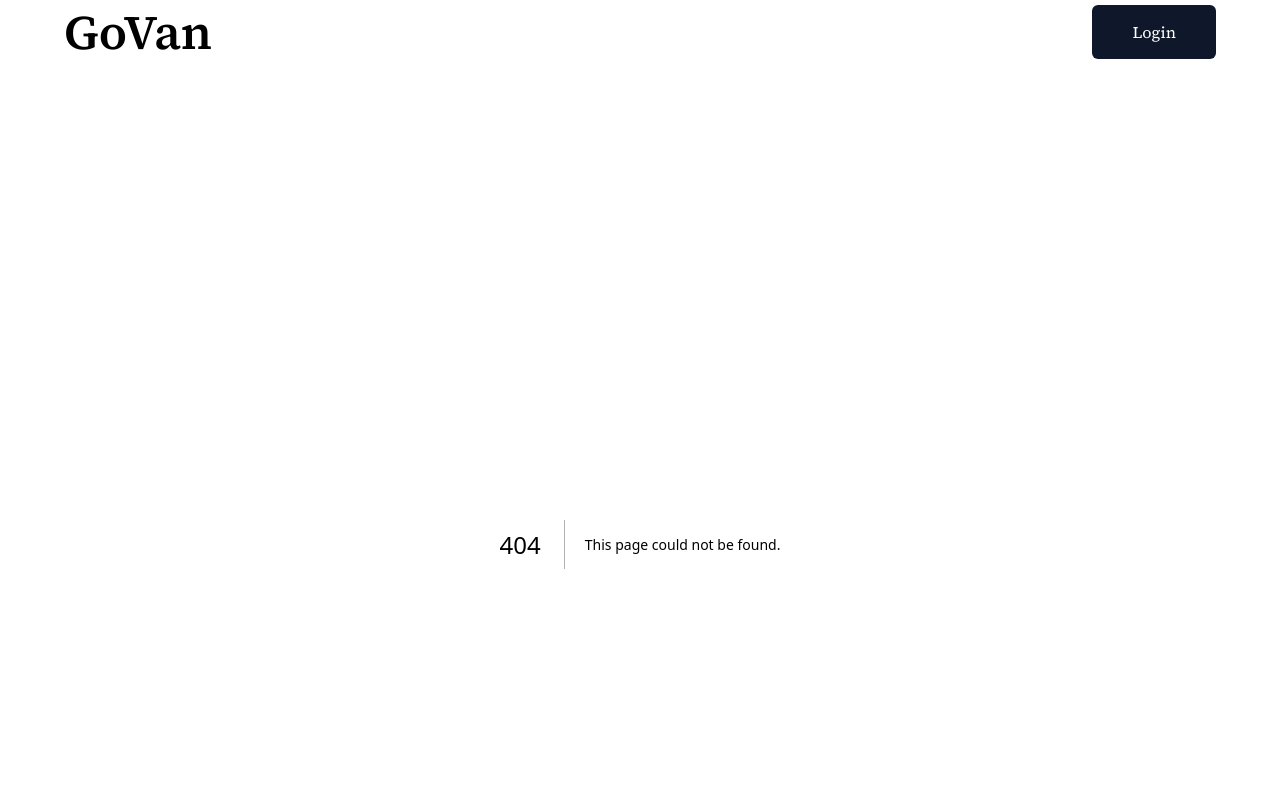
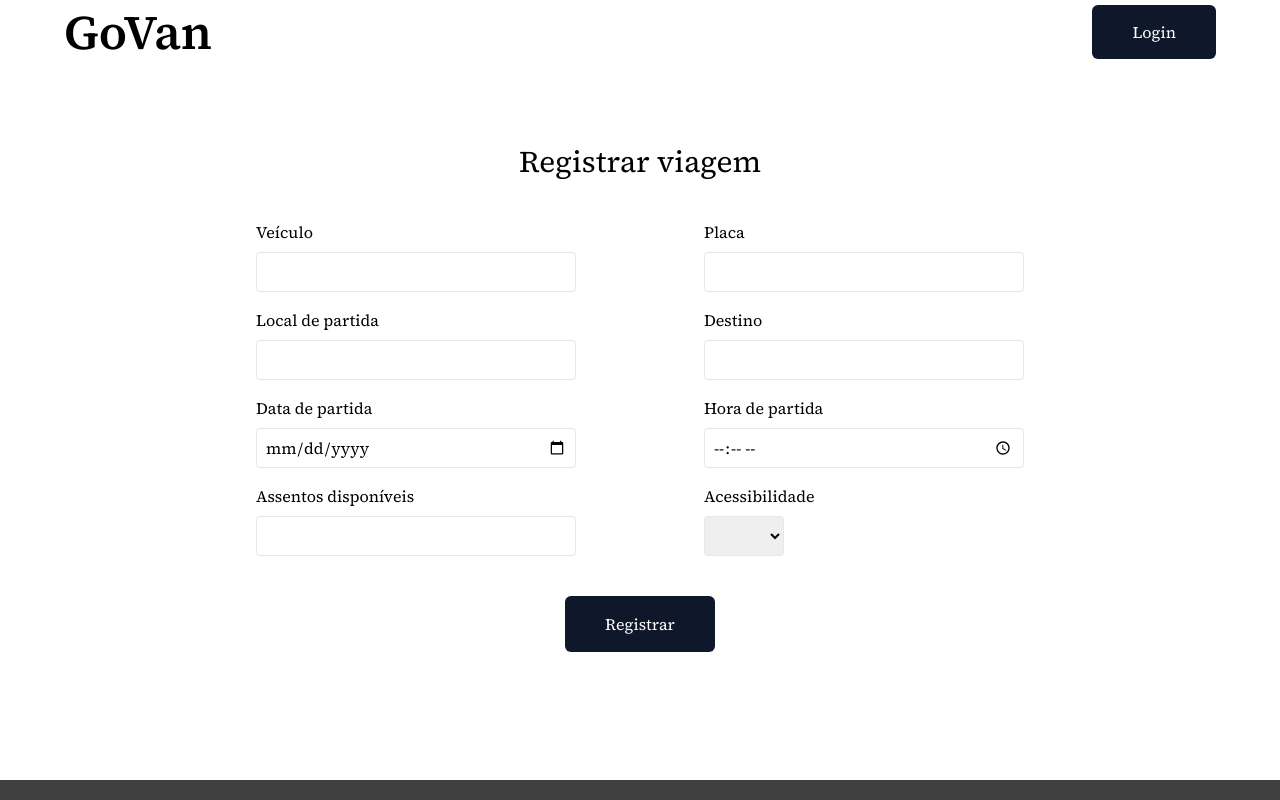
Before and after one commit to DevLucasEduardo/Go-van, a Next.js app: page /page-register-card in a window 1280 px wide. Before the commit this address had no page. Shown: the top 800 px of the page. Built offline with nearby package versions, Linux system fonts and the light colour scheme.

Commit message:
feat: new pages

```diff
--- /dev/null
+++ b/src/app/page-cards/page.tsx
@@ -0,0 +1,72 @@
+"use client";
+
+import CardData from "../interface/CardData";
+import SearchBar from "../components/search-bar";
+import Card from "../components/card";
+import React, { useEffect, useState } from "react";
+import useFetchData from "../hooks/useFetchData";
+
+export default function SignIn() {
+  const [data, loading, error] = useFetchData("/cards/get");
+
+  const vans = data as CardData[];
+
+  useEffect(() => {
+    setFilteredCards(vans);
+  }, [vans]);
+
+  // Filtered cards received by the API or when something is searched
+  const [filteredCards, setFilteredCards] = useState(vans);
+
+  // State for getting info from the search bar component
+  const [searchBarInfo, setSearchBarInfo] = useState("");
+
+  // Message
+  const noVehiclesFound = "Nenhum veículo encontrado!";
+
+  // Function for getting the info from the search bar
+  const receiveSearchBarInfo = (data: string) => {
+    setSearchBarInfo(data.toLowerCase());
+  };
+
+  // Reading cards when the page is loaded or something is searched
+  useEffect(() => {
+    if (searchBarInfo === "") {
+      setFilteredCards(vans);
+      return;
+    }
+    setFilteredCards(
+      vans.filter((van) => van.destination.toLowerCase() === searchBarInfo)
+    );
+  }, [searchBarInfo]);
+
+  return (
+    <div>
+      <SearchBar
+        placeholder="Filtrar por destino..."
+        sendSearchBarInfo={receiveSearchBarInfo}
+      />
+
+      {filteredCards.length === 0 && (
+        <p className="text-center pt-10 pb-44"> {noVehiclesFound} </p>
+      )}
+
+      <div className="flex max-w-screen-xl mx-auto mt-20 flex-wrap justify-center">
+        {filteredCards.map((van, index) => (
+          <div className="m-2" key={index}>
+            <Card
+              vehicle={van.vehicle}
+              departureLocation={van.departureLocation}
+              destination={van.destination}
+              departureDate={van.departureDate}
+              departureTime={van.departureTime}
+              licensePlate={van.licensePlate}
+              availableSeats={van.availableSeats}
+              accessibility={van.accessibility}
+            />
+          </div>
+        ))}
+      </div>
+    </div>
+  );
+}
--- /dev/null
+++ b/src/app/page-login/page.tsx
@@ -0,0 +1,93 @@
+"use client";
+
+import React, { useState, useEffect } from "react";
+import "./style.css";
+import axios from "axios";
+import Link from "next/link";
+
+export default function Find() {
+  const [formData, setFormData] = useState({
+    email: "",
+    password: "",
+  });
+
+  const [isEmpty, setIsEmpty] = useState(false);
+  const [href, setHref] = useState("");
+
+  const handleEmail = (event: React.ChangeEvent<HTMLInputElement>) => {
+    setFormData({ ...formData, email: event.target.value });
+    setIsEmpty(false);
+  };
+
+  const handlePassword = (event: React.ChangeEvent<HTMLInputElement>) => {
+    setFormData({ ...formData, password: event.target.value });
+    setIsEmpty(false);
+  };
+
+  const handleSubmit = (event: React.FormEvent<HTMLFormElement>) => {
+    event.preventDefault();
+    const allValuesNotEmpty = Object.values(formData).every(
+      (value) => value !== ""
+    );
+    if (allValuesNotEmpty) {
+      getLoginAuthentication();
+    } else {
+      setIsEmpty(true);
+    }
+  };
+
+  const getLoginAuthentication = async () => {
+    const API_URL = "http://localhost:8080/login/";
+    const sendDataJson = JSON.stringify(formData);
+    try {
+      const response = await axios.post(API_URL, sendDataJson, {
+        headers: {
+          "Content-Type": "application/json",
+        },
+      });
+
+      if (response.data === "Successfully logged") {
+        console.log(response.data);
+        setHref("/register");
+      }
+    } catch (error) {
+      console.log(error);
+    }
+  };
+
+  return (
+    <>
+      <h1 className="text-center bold text-3xl">Entrar</h1>
+      <div className="flex justify-center">
+        <div className="flex flex-col gap-4 px-10 pt-10">
+          <form action="" onSubmit={handleSubmit} className="flex flex-col">
+            <label htmlFor="email" className="label">
+              Email
+            </label>
+            <input
+              type="email"
+              id="1"
+              name="email"
+              onChange={handleEmail}
+              className="input"
+            />
+            <label htmlFor="password" className="label">
+              Password
+            </label>
+            <input
+              type="password"
+              id="2"
+              name="password"
+              onChange={handlePassword}
+              className="input"
+            />
+            {isEmpty && (
+              <p className="text-red-600">Há dados sem preenchimento</p>
+            )}
+            <button type="submit">testando</button>
+          </form>
+        </div>
+      </div>
+    </>
+  );
+}
--- /dev/null
+++ b/src/app/page-register-card/page.tsx
@@ -0,0 +1,131 @@
+"use client";
+
+import Form from "../components/form";
+import { useState } from "react";
+
+import axios from "axios";
+
+export default function Register() {
+  const [formData, setFormData] = useState({
+    vehicle: "",
+    licensePlate: "",
+    departureLocation: "",
+    destination: "",
+    availableSeats: "",
+    departureDate: "",
+    departureTime: "",
+    accessibility: false,
+  });
+
+  const handleChange = (event: any) => {
+    let { name, value } = event.target;
+
+    if (name === "accessibility") {
+      if (value === "sim") {
+        value = true;
+      } else if (value === "nao") {
+        value = false;
+      }
+    }
+
+    setFormData((prevFormData) => ({
+      ...prevFormData,
+      [name]: value,
+    }));
+  };
+
+  const handleClick = () => {
+    const result = postData(formData, "cards/post");
+    window.alert("Viagem registrada");
+  };
+
+  const postData = async (data: {}, endpoint: string) => {
+    const API_URL = `http://localhost:8080/${endpoint}`;
+    try {
+      const request = await axios.post(API_URL, data);
+    } catch (error) {
+      console.log(error);
+    }
+  };
+
+  return (
+    <>
+      <h1 className="text-center bold text-3xl">Registrar viagem</h1>
+      <div className="max-w-3xl mx-auto">
+        <form className="gap-4 flex flex-wrap justify-between pb-10 pt-10">
+          <Form
+            type="text"
+            id="1"
+            name="vehicle"
+            label="Veículo"
+            onChange={handleChange}
+          />
+          <Form
+            type="text"
+            id="2"
+            name="licensePlate"
+            label="Placa"
+            onChange={handleChange}
+          />
+          <Form
+            type="text"
+            id="3"
+            name="departureLocation"
+            label="Local de partida"
+            onChange={handleChange}
+          />
+          <Form
+            type="text"
+            id="4"
+            name="destination"
+            label="Destino"
+            onChange={handleChange}
+          />
+          <Form
+            type="date"
+            id="6"
+            name="departureDate"
+            label="Data de partida"
+            onChange={handleChange}
+          />
+          <Form
+            type="time"
+            id="7"
+            name="departureTime"
+            label="Hora de partida"
+            onChange={handleChange}
+          />
+          <Form
+            type="text"
+            id="5"
+            name="availableSeats"
+            label="Assentos disponíveis"
+            onChange={handleChange}
+          />
+
+          <div className="flex flex-col w-80">
+            <label htmlFor="accessibility">Acessibilidade</label>
+            <select
+              name="accessibility"
+              id="8"
+              className="h-10 w-20 mt-2 border rounded focus:outline-none focus:border-sky-500 focus:ring-1 px-2"
+              onChange={handleChange}
+            >
+              <option value=""></option>
+              <option value="sim">Sim</option>
+              <option value="nao">Não</option>
+            </select>
+          </div>
+        </form>
+        <div className="flex justify-center mb-10 self-end">
+          <button
+            onClick={handleClick}
+            className="bg-slate-900  text-white py-4 px-10 rounded-md"
+          >
+            Registrar
+          </button>
+        </div>
+      </div>
+    </>
+  );
+}
--- /dev/null
+++ b/src/app/page-see-card/page.tsx
@@ -0,0 +1,36 @@
+import React from "react";
+import CardData from "../interface/CardData";
+
+export default function SeeCard({
+  searchParams,
+}: {
+  searchParams: {
+    vehicle: string;
+    licensePlate: string;
+    departureLocation: string;
+    destination: string;
+    availableSeats: number;
+    departureDate: string;
+    departureTime: string;
+    accessibility: boolean;
+  };
+}) {
+  return (
+    <>
+      <div className="max-w-2xl mx-auto h-64 rounded-2xl bg-slate-200 flex flex-col justify-center">
+        <div className="flex flex-col gap-2 text-center">
+          <h1 className="font-bold text-sm">{searchParams.vehicle}</h1>
+          <ul className="gap-2 text-sm">
+            <li>Placa do veículo: {searchParams.licensePlate}</li>
+            <li>Local de partida: {searchParams.departureLocation}</li>
+            <li>Destino: {searchParams.destination}</li>
+            <li>Assentos disponíveis: {searchParams.availableSeats}</li>
+            <li>Data de partida: {searchParams.departureDate}</li>
+            <li>Horário de partida: {searchParams.departureTime}</li>
+            <li>Acessibilidade: {searchParams.accessibility}</li>
+          </ul>
+        </div>
+      </div>
+    </>
+  );
+}
--- a/src/app/page.tsx
+++ b/src/app/page.tsx
@@ -14,7 +14,7 @@ export default function Home() {
         <section className="flex justify-center flex-wrap mb-40">
           <Button
             label="Visualizar transportes disponíveis"
-            href="/find"
+            href="/page-cards"
             px="px-40"
           />
         </section>
```
